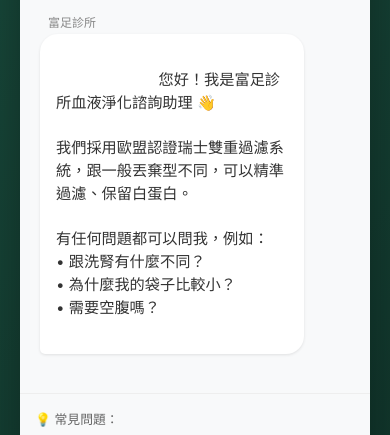
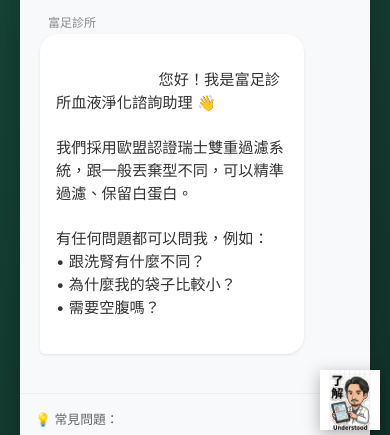
Before and after one commit to yycoolj-lab/blood-purification-faq, a plain HTML site: page index.html in a window 390 px wide. Shown: the part 404-839 px from the top of the page. Drawn offline with Linux system fonts and the light colour scheme.

Commit message:
加入俠醫 Q 版圖像在右下角

```diff
--- a/index.html
+++ b/index.html
@@ -274,6 +274,24 @@
             left: 0;
             color: #a8e6cf;
         }
+
+        .doctor-avatar {
+            position: fixed;
+            bottom: 20px;
+            right: 20px;
+            width: 80px;
+            height: auto;
+            z-index: 100;
+            filter: drop-shadow(0 4px 8px rgba(0,0,0,0.3));
+        }
+
+        @media (max-width: 600px) {
+            .doctor-avatar {
+                width: 60px;
+                bottom: 10px;
+                right: 10px;
+            }
+        }
     </style>
 </head>
 <body>
@@ -349,6 +367,8 @@
             <a href="https://good-leg.com" target="_blank">🌐 富足診所官網</a>
         </div>
     </div>
+
+    <img src="doctor.png" alt="俠醫楊智鈞" class="doctor-avatar">
 
     <script>
         let faqData = null;
```
Also changed, not shown: doctor.png (added).
